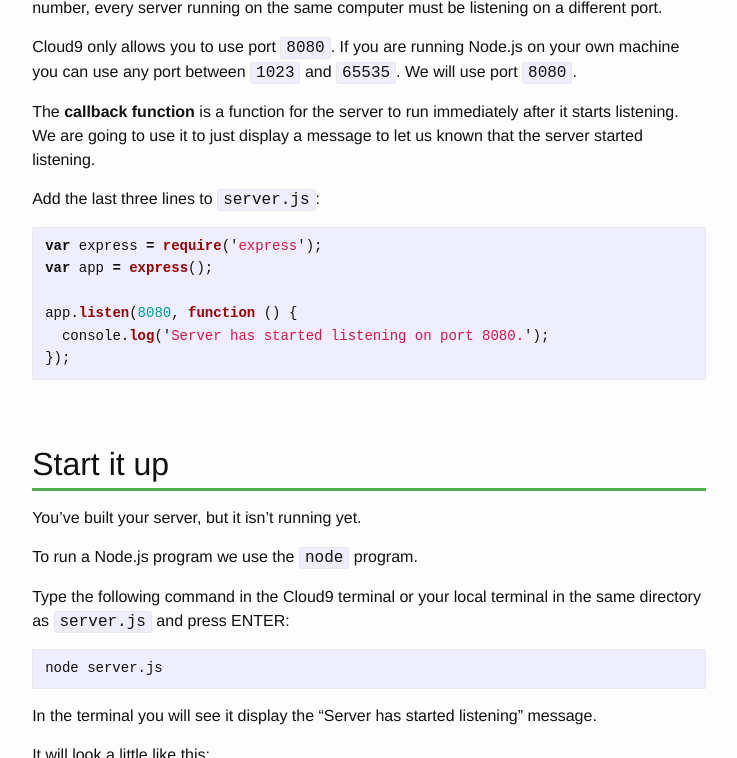
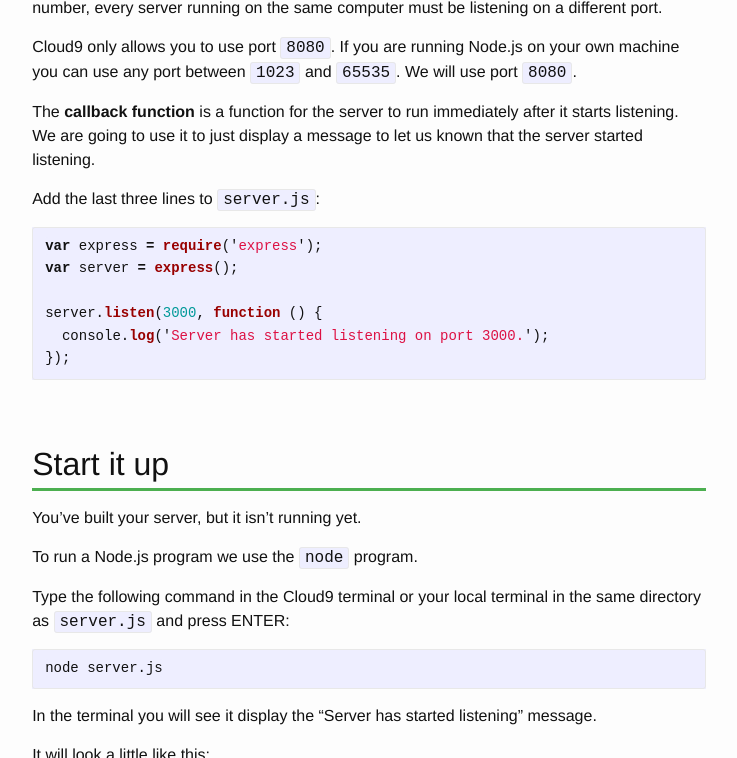
Before and after one commit to muses-code-js/learn-nodejs, a Jekyll site: the page built from _steps/step3-create-server.markdown, in a window 1280 px wide and 900 px high, scrolled down 2536 px, cut to the strip 0-758 px from the top of the window. Shown: the whole strip, without its empty margins (397-1134 px from the left). Built offline with Jekyll 4.4.1, drawn with Linux system fonts in a browser that asks for light colours; nearby versions of some CDN libraries; emoji names are drawn with the system emoji font.

Commit message:
app => server

````diff
--- a/_steps/step3-create-server.markdown
+++ b/_steps/step3-create-server.markdown
@@ -85,10 +85,10 @@ Add the last three lines to `server.js`:
 
 ```javascript
 var express = require('express');
-var app = express();
+var server = express();
 
-app.listen(8080, function () {
-  console.log('Server has started listening on port 8080.');
+server.listen(3000, function () {
+  console.log('Server has started listening on port 3000.');
 });
 ```
 
````
